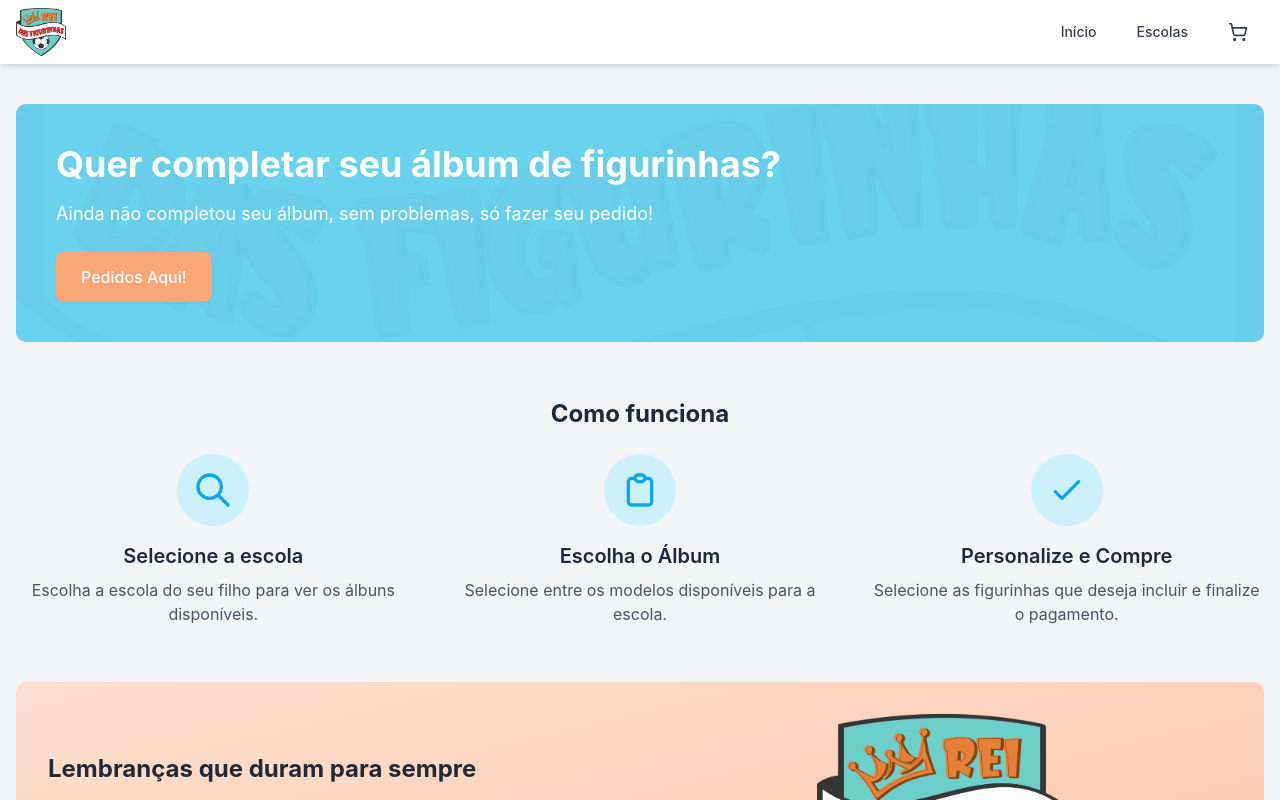
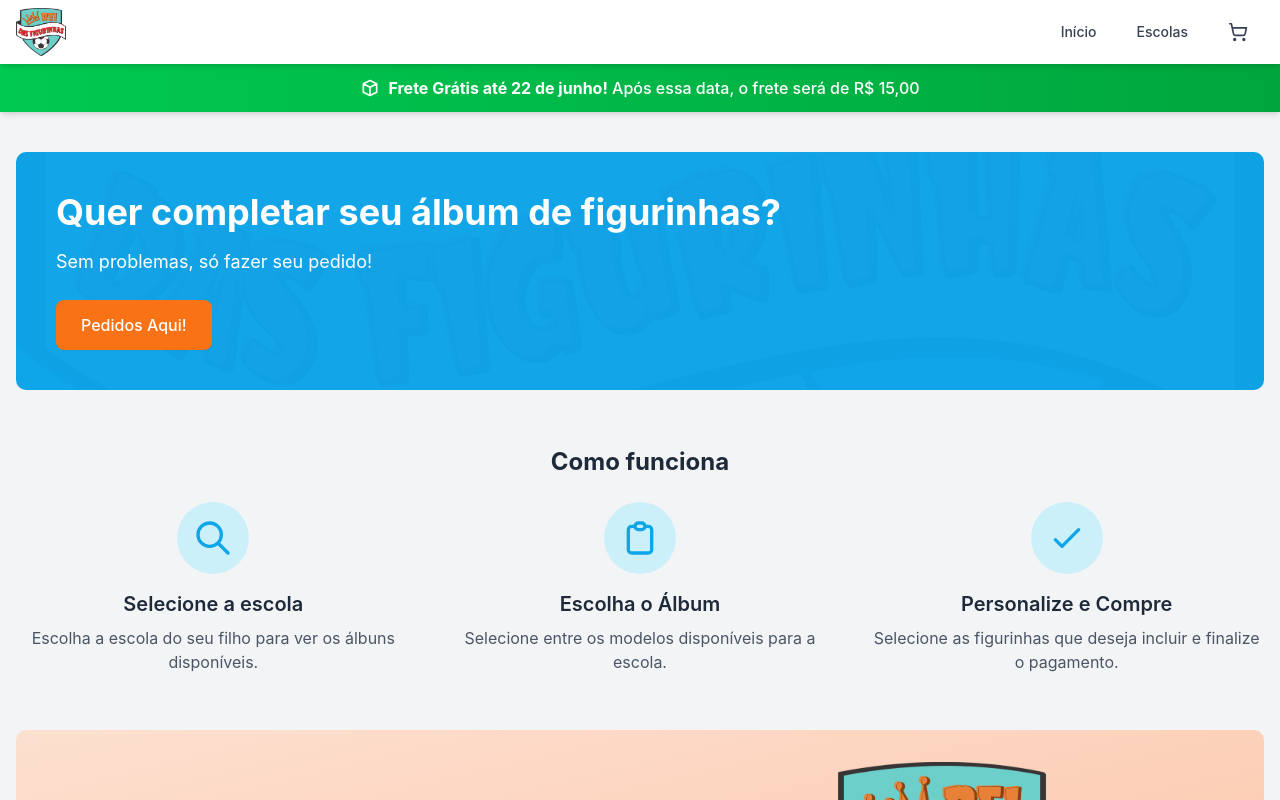
Before and after one commit to RenanOrtega/champions-chromo-frontend, a React (Vite) app: page / in a window 1280 px wide. Shown: the top 800 px of the page. Built offline with nearby package versions, Linux system fonts and the light colour scheme; no server answers.

Commit message:
feat: remove shipping cost.

```diff
--- a/src/components/Layout.tsx
+++ b/src/components/Layout.tsx
@@ -6,7 +6,19 @@ const Layout = () => {
   return (
     <div className="flex flex-col min-h-screen bg-gray-100">
       <Navbar />
-      <main className="grow container mx-auto px-4 py-6 mt-16 ">
+      <div className="bg-gradient-to-r from-green-500 to-green-600 text-white py-3 px-4 shadow-md mt-16">
+        <div className="container mx-auto text-center">
+          <div className="flex items-center justify-center gap-2">
+            <svg className="w-5 h-5 text-white" fill="none" stroke="currentColor" viewBox="0 0 24 24">
+              <path strokeLinecap="round" strokeLinejoin="round" strokeWidth={2} d="M20 7l-8-4-8 4m16 0l-8 4m8-4v10l-8 4m0-10L4 7m8 4v10M4 7v10l8 4" />
+            </svg>
+            <p className="text-sm md:text-base font-medium">
+              <strong>Frete Grátis até 22 de junho!</strong> Após essa data, o frete será de R$ 15,00
+            </p>
+          </div>
+        </div>
+      </div>
+      <main className="grow container mx-auto px-4 py-6">
         <Outlet />
       </main>
       <Footer />
--- a/src/components/OrderSummary.tsx
+++ b/src/components/OrderSummary.tsx
@@ -4,7 +4,7 @@ import { stickerTypeInfo } from "@/types/album";
 import { AlertCircle, CreditCard, Tag } from "lucide-react";
 
 const OrderSummary = ({
-    shippingCost = 10.00,
+    shippingCost = 0,
     showCouponInput = true,
     showFinishButton = false,
     onFinishOrder,
--- a/src/pages/CartPage.tsx
+++ b/src/pages/CartPage.tsx
@@ -20,7 +20,7 @@ const CartPage = () => {
     calculateOrderTotals
   } = useCart();
 
-  const shippingCost = 10.00;
+  const shippingCost = 0;
   calculateOrderTotals(shippingCost);
 
   const handleFinishOrder = () => {
--- a/src/pages/HomePage.tsx
+++ b/src/pages/HomePage.tsx
@@ -3,7 +3,7 @@ import { Link } from 'react-router-dom'
 const HomePage = () => {
   return (
     <div className="flex flex-col space-y-10 py-4">
-      <section className="bg-primary-300 rounded-lg p-6 md:p-10 text-white relative overflow-hidden">
+      <section className="bg-primary-500 rounded-lg p-6 md:p-10 text-white relative overflow-hidden">
         <div className="absolute inset-0 bg-cover bg-center opacity-2"
              style={{ backgroundImage: "url('/logo.png')" }}></div>
         <div className="relative z-10">
@@ -11,11 +11,11 @@ const HomePage = () => {
             Quer completar seu álbum de figurinhas?
           </h1>
           <p className="text-lg mb-6">
-            Ainda não completou seu álbum, sem problemas, só fazer seu pedido!
+            Sem problemas, só fazer seu pedido!
           </p>
           <Link
             to="/schools"
-            className="inline-flex items-center px-6 py-3 border border-transparent text-base font-medium rounded-md shadow-xs bg-secondary-300 text-white hover:bg-secondary-400 transition-colors"
+            className="inline-flex items-center px-6 py-3 border border-transparent text-base font-medium rounded-md shadow-xs bg-secondary-400 text-white hover:bg-secondary-500 transition-colors"
           >
             Pedidos Aqui!
           </Link>
--- a/src/pages/OrderPage.tsx
+++ b/src/pages/OrderPage.tsx
@@ -75,7 +75,7 @@ const OrderPage = () => {
                     <div className="p-4 bg-yellow-100 border border-yellow-300 rounded">
                         <p className="font-medium text-yellow-800"> ⚠️ Estamos trabalhando para integrar um gateway de pagamento pelo site!</p>
                         <p className="text-sm text-yellow-700 mt-1">
-                            Por enquanto, estamos trabalhando com uma forma paleativa através do whatsapp para não perdemos os pedidos!
+                            Por enquanto, estamos trabalhando com uma forma paliativo através do whatsapp para não perdemos os pedidos!
                         </p>
                     </div>
                     <div className="p-4 bg-blue-50 border border-blue-200 rounded">
--- a/src/pages/StripeCheckoutPage.tsx
+++ b/src/pages/StripeCheckoutPage.tsx
@@ -16,11 +16,10 @@ const CheckoutPage = () => {
     const [loading, setLoading] = useState(true);
     const [error, setError] = useState<string>('');
 
-    const shippingCost = 10.00;
+    const shippingCost = 0;
     const totals = calculateOrderTotals(shippingCost);
 
     useEffect(() => {
-        // Criar Payment Intent no backend
         createPaymentIntent();
     }, [totals.finalTotal]);
 
```
